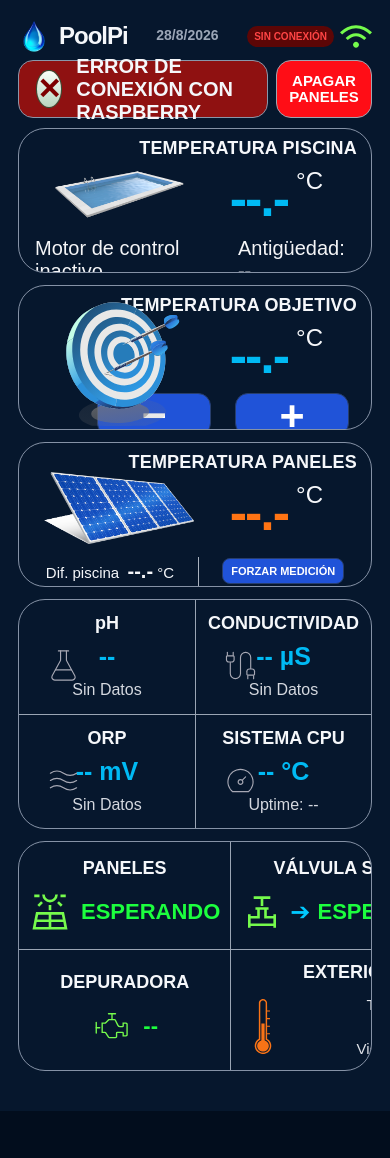
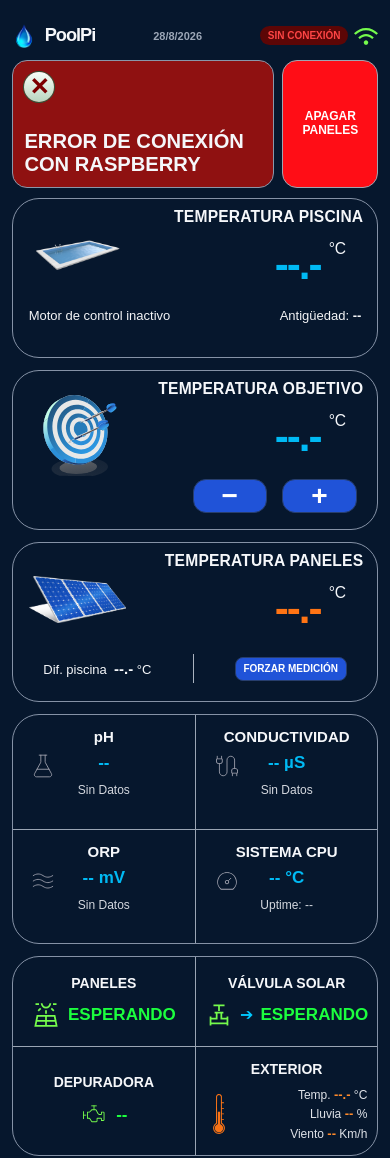
Before and after one commit to AlvaCham/PoolPi-PWA-Test, a plain HTML site: page index.html in a window 390 px wide. Before the commit the page ends 1111 px from the top, so only its background shows below. Drawn offline with Linux system fonts and the light colour scheme; no server answers.

Commit message:
Add files via upload

```diff
--- a/style.css
+++ b/style.css
@@ -11,6 +11,7 @@ html, body {
   min-height: 100%;
   background: #020d1d;
   overscroll-behavior: none;
+  overflow-x: hidden; /* red de seguridad extra, además del fix de fondo de abajo */
 }
 
 body {
@@ -23,12 +24,17 @@ button {
   user-select: none;
 }
 
-/* Contenedor principal estilo móvil */
+/* Contenedor principal estilo móvil.
+   El diseño original se pensó para un ancho de referencia de 600px
+   (la vista previa de CodePen). A partir de aquí, casi todos los
+   tamaños usan clamp(minimo, porcentaje-de-vw, maximo-original) para
+   que escalen de forma continua entre un móvil estrecho (~320px) y
+   ese ancho de referencia, en vez de saltos bruscos por @media. */
 .phone {
   width: min(100vw, 600px);
   min-height: 100vh;
   margin: 0 auto;
-  padding: 18px 18px 38px;
+  padding: clamp(10px, 3vw, 18px) clamp(10px, 3vw, 18px) clamp(22px, 6.3vw, 38px);
   background: #06172d;
   overflow: hidden;
 }
@@ -41,30 +47,37 @@ button {
   display: flex;
   justify-content: space-between;
   align-items: center;
-  height: 48px;
+  height: auto;
+  min-height: 48px;
   gap: 4px;
   flex-wrap: nowrap;
 }
 
+/* Bloque Izquierdo: Logotipo y Nombre */
 .brand {
   display: flex;
   align-items: center;
   gap: 9px;
-  flex-shrink: 0;
+  flex-shrink: 1;
+  min-width: 0; /* permite que el nombre se encoja/trunque en vez de desbordar */
 }
 
 .brand-name {
-  font-size: 28px;
+  font-size: clamp(18px, 4.67vw, 28px);
   font-weight: 700;
   letter-spacing: -1px;
+  white-space: nowrap;
+  overflow: hidden;
+  text-overflow: ellipsis;
 }
 
 .brand .drop {
-  width: 32px;
-  height: 32px;
+  width: clamp(24px, 5.3vw, 32px);
+  height: clamp(24px, 5.3vw, 32px);
   display: flex;
   align-items: center;
   justify-content: left;
+  flex-shrink: 0;
 }
 
 .brand .drop img {
@@ -73,16 +86,20 @@ button {
   object-fit: contain;
 }
 
+/* Bloque Central: Fecha fija en el centro absoluto */
 .date {
   color: #9ca7b7;
-  font-size: 16px;
+  font-size: clamp(11px, 2.67vw, 16px);
   font-weight: 700;
   white-space: nowrap;
   line-height: 1.1;
   text-align: center;
   margin-left: 0;
+  flex-shrink: 1;
+  min-width: 0;
 }
 
+/* Bloque Derecho: Contenedor para alinear la pastilla de conexión y el WiFi lado a lado */
 .header-right-block {
   display: flex;
   align-items: center;
@@ -90,38 +107,43 @@ button {
   flex-shrink: 0;
 }
 
+/* Estilo base genérico para los estados de la pastilla */
 .connecting {
   border-radius: 20px;
   white-space: nowrap;
 }
 
+/* Estado Inicial: Gris Conectando */
 .status-init {
   background: #3a4454 !important;
   color: #a3b2c9 !important;
-  padding: 5px 10px;
-  font-size: 13px;
+  padding: clamp(4px, 1vw, 5px) clamp(6px, 2vw, 10px);
+  font-size: clamp(10px, 2.17vw, 13px);
   font-weight: 700;
 }
 
+/* Estado Conectado con éxito: Verde */
 .status-online {
   background: #004d21 !important;
   color: #20ff42 !important;
-  padding: 5px 10px;
-  font-size: 13px;
+  padding: clamp(4px, 1vw, 5px) clamp(6px, 2vw, 10px);
+  font-size: clamp(10px, 2.17vw, 13px);
   font-weight: 700;
 }
 
+/* Estado Fallo: Rojo */
 .status-offline {
   background: #5c0606 !important;
   color: #ff4545 !important;
-  padding: 5px 10px;
-  font-size: 13px;
+  padding: clamp(4px, 1vw, 5px) clamp(6px, 2vw, 10px);
+  font-size: clamp(10px, 2.17vw, 13px);
   font-weight: 700;
 }
 
+/* Icono WiFi perfectamente equilibrado con el tamaño del Logo de la izquierda */
 .wifi {
-  width: 32px;
-  height: 32px;
+  width: clamp(24px, 5.3vw, 32px);
+  height: clamp(24px, 5.3vw, 32px);
   overflow: hidden;
   display: flex;
   align-items: center;
@@ -141,35 +163,45 @@ button {
    ========================================== */
 .main-row {
   display: grid;
-  grid-template-columns: 1fr 96px;
+  grid-template-columns: minmax(0, 1fr) minmax(70px, 96px);
   gap: 8px;
   margin: 0 0 10px;
 }
 
 .correct {
-  height: 68px;
+  min-height: clamp(52px, 11vw, 68px);
+  height: auto;
   border: 1px solid #8997aa;
   border-radius: 15px;
   background: #00850e;
   display: flex;
   align-items: center;
-  gap: 42px;
-  padding: 0 18px;
-  font-size: 31px;
+  flex-wrap: wrap;
+  row-gap: 2px;
+  gap: clamp(14px, 7vw, 42px);
+  padding: clamp(10px, 3vw, 14px) clamp(10px, 3vw, 18px);
+  font-size: clamp(17px, 5.17vw, 31px);
   font-weight: 700;
+  min-width: 0;
+}
+
+#status-banner-text {
+  min-width: 0;
+  overflow-wrap: break-word;
 }
 
 .check {
-  width: 42px;
-  height: 42px;
+  width: clamp(30px, 7vw, 42px);
+  height: clamp(30px, 7vw, 42px);
   border-radius: 50%;
   background: linear-gradient(#f7fff8, #b9d5bf);
   color: #007c12;
   display: grid;
   place-items: center;
-  font-size: 35px;
+  font-size: clamp(24px, 5.8vw, 35px);
   font-weight: 900;
   box-shadow: 0 0 0 1px #31573b;
+  flex-shrink: 0;
 }
 
 .off {
@@ -177,10 +209,11 @@ button {
   border-radius: 15px;
   background: #ff0d16;
   color: white;
-  font-size: 17px;
+  font-size: clamp(12px, 2.83vw, 17px);
   font-weight: 700;
-  line-height: 1.1;
+  line-height: 1.15;
   cursor: pointer;
+  padding: 4px;
 }
 
 
@@ -199,29 +232,34 @@ button {
 .card h2 {
   margin: 9px 14px 0;
   text-align: right;
-  font-size: 24px;
+  font-size: clamp(15px, 4vw, 24px);
   font-weight: 700;
   letter-spacing: .2px;
+  overflow-wrap: break-word;
 }
 
+/* Estructura interna para alinear el número con el título de arriba */
 .measure {
-  height: 78px;
+  min-height: 78px;
+  height: auto;
   display: flex;
   align-items: center;
   justify-content: flex-end;
-  padding-right: 48px;
+  padding: 6px clamp(20px, 8vw, 48px) 6px 0;
   position: relative;
+  flex-wrap: wrap;
 }
 
+/* Bloque numérico */
 .number {
-  font-size: 65px;
+  font-size: clamp(32px, 10.83vw, 65px);
   line-height: 1;
   font-weight: 700;
   letter-spacing: -2px;
 }
 
 .unit {
-  font-size: 24px;
+  font-size: clamp(15px, 4vw, 24px);
   align-self: flex-start;
   margin: 8px 0 0 8px;
 }
@@ -235,15 +273,20 @@ button {
    5. TARJETAS ESPECÍFICAS (BLOQUES)
    ========================================== */
 
+/* FIJACIÓN DE ICONOS IZQUIERDOS: ahora escalan con el ancho de pantalla
+   (clamp) en vez de un tamaño fijo, así dejan sitio real a los botones
+   y textos que hay debajo/al lado en un móvil estrecho, en vez de
+   pisarlos como pasaba antes. */
 .pool-icon, .target-icon, .solar-icon {
   position: absolute;
-  left: 25px;
-  top: -40px;
-  width: 150px;
-  height: 150px;
+  left: clamp(12px, 4.17vw, 25px);
+  top: clamp(-20px, -6.67vw, -40px);
+  width: clamp(85px, 25vw, 150px);
+  height: clamp(85px, 25vw, 150px);
   display: flex;
   align-items: center;
   justify-content: center;
+  pointer-events: none; /* puramente decorativo, nunca debe robar toques a botones */
 }
 
 .pool-icon img, .target-icon img, .solar-icon img {
@@ -252,13 +295,20 @@ button {
   object-fit: contain;
 }
 
-.pool { height: 160px; }
+/* Bloque Piscina (Pool) */
+.pool {
+  min-height: 160px;
+  height: auto;
+  padding-bottom: 8px;
+}
 
 .pool .bottom-line {
   display: flex;
+  flex-wrap: wrap;
   justify-content: space-between;
-  padding: 0 16px;
-  font-size: 20px;
+  gap: 4px 12px;
+  padding: 4px 16px 8px;
+  font-size: clamp(13px, 3vw, 20px);
   color: #f4f5f7;
 }
 
@@ -268,42 +318,59 @@ button {
   vertical-align: -4px;
 }
 
-.target { height: 160px; }
+/* Bloque Objetivo (Target) */
+.target {
+  min-height: 160px;
+  height: auto;
+  padding-bottom: 8px;
+}
 
+/* Contenedor de botones: ahora con tamaños fluidos (clamp) para que
+   nunca necesiten más ancho del que la tarjeta realmente tiene. */
 .target-buttons {
   display: flex;
   justify-content: flex-end;
-  gap: 24px;
-  padding-right: 32px;
+  flex-wrap: wrap;
+  gap: clamp(10px, 4vw, 24px);
+  padding: 4px clamp(14px, 5.33vw, 32px) 0;
   margin-top: -1px;
 }
 
 .target-buttons button {
-  height: 43px;
-  width: 114px;
+  height: clamp(34px, 7.2vw, 43px);
+  width: clamp(64px, 19vw, 114px);
   border: 1px solid #273e6d;
   border-radius: 13px;
   background: #2053d8;
   color: white;
-  font-size: 43px;
+  font-size: clamp(26px, 7.2vw, 43px);
   font-weight: 700;
-  line-height: 28px;
+  line-height: 1;
   cursor: pointer;
 }
 
+/* Estilo visual gris neutro para los estados en OFF / PISCINA */
 .lower-cell strong.status-text-off {
   color: #8997aa !important;
 }
 
-.panels { height: 160px; }
+/* Bloque Paneles Solares (Panels) */
+.panels {
+  min-height: 160px;
+  height: auto;
+  padding-bottom: 8px;
+}
 
 .panel-bottom {
-  height: 40px;
+  min-height: 40px;
+  height: auto;
   display: flex;
+  flex-wrap: wrap;
   align-items: center;
   justify-content: space-around;
-  padding: 0 15px;
-  font-size: 18px;
+  gap: 6px 10px;
+  padding: 6px 15px;
+  font-size: clamp(13px, 3vw, 18px);
 }
 
 .panel-bottom i {
@@ -312,7 +379,7 @@ button {
   background: #a9b2bf;
 }
 
-.panel-bottom b { font-size: 20px; }
+.panel-bottom b { font-size: clamp(15px, 3.3vw, 20px); }
 
 
 
@@ -320,29 +387,35 @@ button {
    6. GRID QUÍMICA DEL AGUA (WATER)
    ========================================== */
 .water {
-  height: 255px;
+  min-height: 230px;
+  height: auto;
   display: grid;
-  grid-template-columns: 1fr 1fr;
-  grid-template-rows: 1fr 1fr;
+  grid-template-columns: minmax(0, 1fr) minmax(0, 1fr);
+  grid-template-rows: auto auto;
 }
 
 .water-cell {
   position: relative;
   text-align: center;
   padding: 13px 7px 8px;
+  min-width: 0;
 }
 
 .water-cell:nth-child(2), .water-cell:nth-child(4) { border-left: 1px solid #9aa5b4; }
 .water-cell:nth-child(3), .water-cell:nth-child(4) { border-top: 1px solid #9aa5b4; }
 
-.water-cell h3 { margin: 0; font-size: 21px; }
+.water-cell h3 {
+  margin: 0;
+  font-size: clamp(15px, 3.5vw, 21px);
+  overflow-wrap: break-word;
+}
 
 .water-icon {
   position: absolute;
-  left: 27px;
-  top: 48px;
-  width: 35px;
-  height: 35px;
+  left: clamp(14px, 4.5vw, 27px);
+  top: clamp(38px, 8vw, 48px);
+  width: clamp(26px, 6vw, 35px);
+  height: clamp(26px, 6vw, 35px);
 }
 .water-icon img {
   width: 100%;
@@ -353,14 +426,15 @@ button {
 .water-cell strong {
   display: block;
   color: #00baf4;
-  font-size: 25px;
+  font-size: clamp(17px, 4.2vw, 25px);
   margin-top: 8px;
+  overflow-wrap: break-word;
 }
 
 .water-cell small {
   display: block;
   color: #d4d8df;
-  font-size: 16px;
+  font-size: clamp(12px, 2.7vw, 16px);
   margin-top: 10px;
 }
 
@@ -370,21 +444,28 @@ button {
    ========================================== */
 .lower {
   display: grid;
-  grid-template-columns: 1fr 1fr;
+  /* minmax(0,1fr) es la corrección clave: sin el "0" de mínimo, una
+     celda con texto largo ("VÁLVULA SOLAR") se niega a encogerse por
+     debajo de su ancho natural y empuja toda la rejilla más allá del
+     ancho de pantalla, quedando cortada por el overflow:hidden de
+     .phone. Con minmax(0,1fr) la celda SÍ puede encogerse y el texto
+     baja a una segunda línea en vez de desbordar. */
+  grid-template-columns: minmax(0, 1fr) minmax(0, 1fr);
   grid-template-rows: auto auto;
   height: auto;
-  min-height: 230px;
+  min-height: 200px;
 }
 
 .lower-cell {
   text-align: center;
-  padding: 14px 10px;
+  padding: 14px 8px;
   position: relative;
   display: flex;
   flex-direction: column;
   justify-content: center;
   align-items: center;
-  gap: 12px;
+  gap: 10px;
+  min-width: 0; /* deja que el contenido de la celda se encoja y envuelva */
 }
 
 .lower-cell:nth-child(2), .lower-cell:nth-child(4) { border-left: 1px solid #9aa5b4; }
@@ -392,30 +473,37 @@ button {
 
 .lower-cell h3 {
   margin: 0;
-  font-size: 21px;
+  font-size: clamp(14px, 3.5vw, 21px);
+  overflow-wrap: break-word;
+  max-width: 100%;
 }
 
 .lower-cell strong {
   display: inline-block;
   color: #1cff3e;
-  font-size: 25px;
-  line-height: 1.1;
+  font-size: clamp(17px, 4.2vw, 25px);
+  line-height: 1.15;
   margin: 0;
+  overflow-wrap: break-word;
 }
 
+/* Alineaciones internas de la fila de estado (Icono + Texto) */
 .status-line {
+  display: flex;
+  flex-wrap: wrap;
+  align-items: center;
+  justify-content: center;
+  gap: 8px;
+  min-width: 0;
+}
+
+.lower-icon {
+  width: clamp(28px, 7vw, 42px);
+  height: clamp(28px, 7vw, 42px);
   display: flex;
   align-items: center;
   justify-content: center;
-  gap: 10px;
-}
-
-.lower-icon {
-  width: 42px;
-  height: 42px;
-  display: flex;
-  align-items: center;
-  justify-content: center;
+  flex-shrink: 0;
 }
 
 .lower-icon img {
@@ -426,14 +514,17 @@ button {
 
 .valve-line {
   display: flex;
+  flex-wrap: wrap;
   align-items: center;
   justify-content: center;
   gap: 3px;
+  min-width: 0;
 }
 
 .valve-icon {
-  width: 42px;
-  height: 42px;
+  width: clamp(28px, 7vw, 42px);
+  height: clamp(28px, 7vw, 42px);
+  flex-shrink: 0;
 }
 .valve-icon img {
   width: 100%;
@@ -443,7 +534,7 @@ button {
 
 .play {
   color: #00c9ff;
-  font-size: 24px;
+  font-size: clamp(16px, 4vw, 24px);
   margin: 0 4px;
 }
 
@@ -454,20 +545,23 @@ button {
 .lower-cell.exterior {
   align-items: center;
   justify-content: center;
-  padding: 10px 14px;
+  padding: 10px 10px;
 }
 
+/* Contenedor que junta el termómetro y los datos lado a lado */
 .weather-content {
   display: flex;
   align-items: center;
   justify-content: space-between;
   width: 100%;
-  gap: 12px;
+  gap: 8px;
+  min-width: 0;
 }
 
+/* El termómetro, ahora con tamaño fluido */
 .thermo {
-  width: 35px;
-  height: 55px;
+  width: clamp(26px, 5.8vw, 35px);
+  height: clamp(40px, 9.2vw, 55px);
   flex-shrink: 0;
 }
 
@@ -477,25 +571,29 @@ button {
   object-fit: contain;
 }
 
+/* Bloque contenedor de los textos a la derecha */
 .weather-data {
   display: flex;
   flex-direction: column;
   gap: 3px;
   flex-grow: 1;
+  min-width: 0;
 }
 
+/* Líneas de texto meteorológico individuales */
 .exterior .weather-line {
-  font-size: 15px;
+  font-size: clamp(12px, 2.6vw, 15px);
   color: #dfe2e8;
-  line-height: 1.2;
+  line-height: 1.25;
   text-align: right;
   width: 100%;
   display: block;
+  overflow-wrap: break-word;
 }
 
 .exterior .weather-line b {
   color: #ff8a2b;
-  font-size: 16px;
+  font-size: clamp(13px, 2.8vw, 16px);
 }
 
 /* ==========================================
@@ -506,10 +604,11 @@ button {
   color: white;
   border: 1px solid #273e6d;
   border-radius: 8px;
-  font-size: 11px;
+  font-size: clamp(10px, 2.2vw, 11px);
   font-weight: bold;
-  padding: 6px 8px;
+  padding: clamp(4px, 1.5vw, 6px) clamp(6px, 2vw, 8px);
   cursor: pointer;
+  white-space: nowrap;
 }
 
 .btn-action-medir:disabled {
@@ -521,36 +620,11 @@ button {
 .error-state { background: #8f1111 !important; }
 .active-forced-off { background: #4a4d52 !important; box-shadow: inset 0 0 10px #000; }
 
-
 /* ==========================================
-   10. ADAPTACIÓN PARA MÓVILES (RESPONSIVE)
+   10. NOTA SOBRE RESPONSIVE
    ========================================== */
-@media (max-width: 520px) {
-  .phone { padding: 12px 18px 28px; }
-  .brand-name { font-size: 28px; }
-  .date { font-size: 17px; }
-  .connecting { font-size: 12px; padding: 6px 10px; }
-  .wifi { font-size: 29px; }
-  .correct { height: 58px; font-size: 25px; gap: 24px; }
-  .check { width: 36px; height: 36px; font-size: 29px; }
-  .off { font-size: 15px; }
-  .card h2 { font-size: 20px; }
-  .number { font-size: 58px; }
-  .pool, .target, .panels { height: 145px; }
-  .target-buttons { padding: 0 22px; }
-  .target-buttons button { width: 114px; }
-  .water { height: 230px; }
-}
-
-@media (max-width: 390px) {
-  .top { gap: 7px; }
-  .brand-name { font-size: 24px; }
-  .date { font-size: 14px; }
-  .connecting { font-size: 10px; padding: 5px 7px; }
-  .correct { font-size: 20px; gap: 15px; }
-  .number { font-size: 52px; }
-  .card h2 { font-size: 18px; }
-  .panel-bottom { font-size: 15px; }
-  .water-cell h3, .lower-cell h3 { font-size: 18px; }
-  .lower-cell strong { font-size: 22px; }
-}
+/* Antes había aquí dos bloques @media (520px y 390px) que redefinían
+   tamaños a saltos. Se han retirado porque ya no hacen falta: casi
+   todos los tamaños de arriba usan clamp(), así que escalan de forma
+   continua entre un móvil estrecho y el ancho de referencia (600px),
+   sin "escalones" ni casos intermedios sin cubrir. */
```
